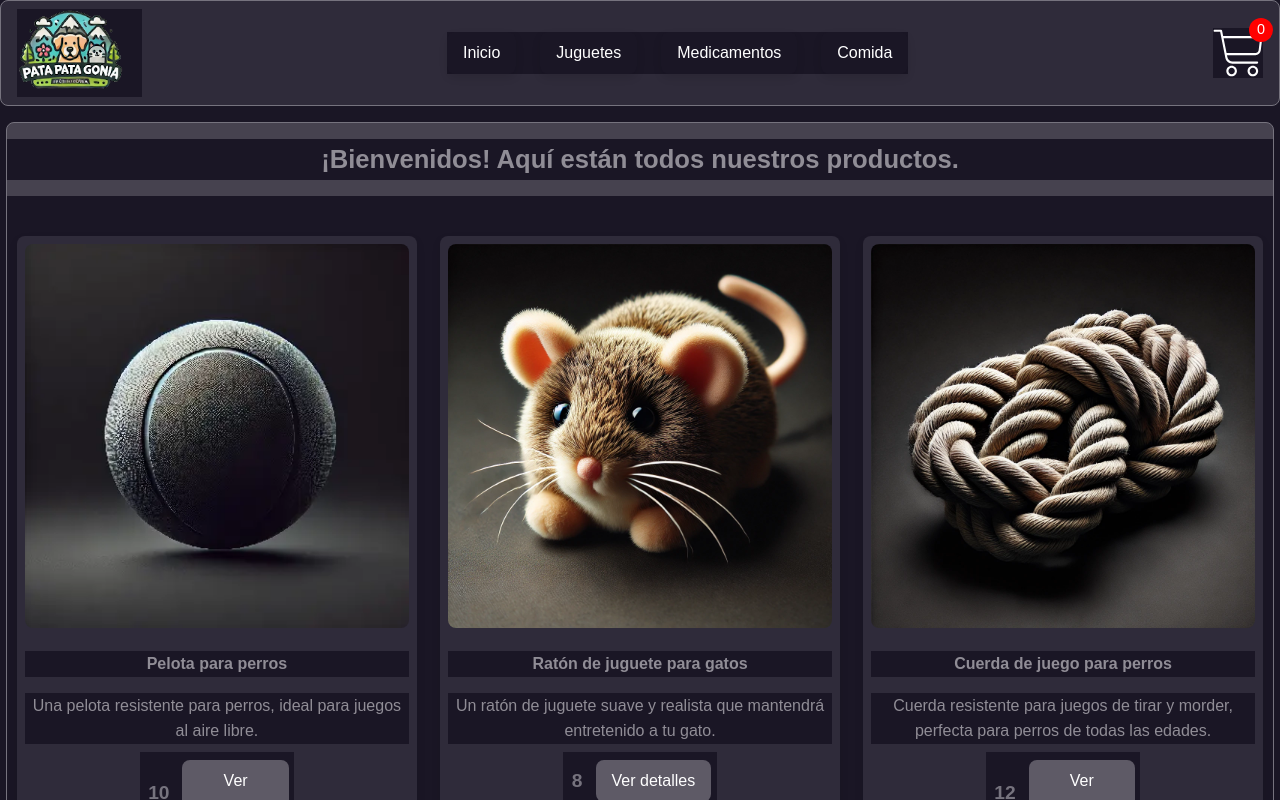
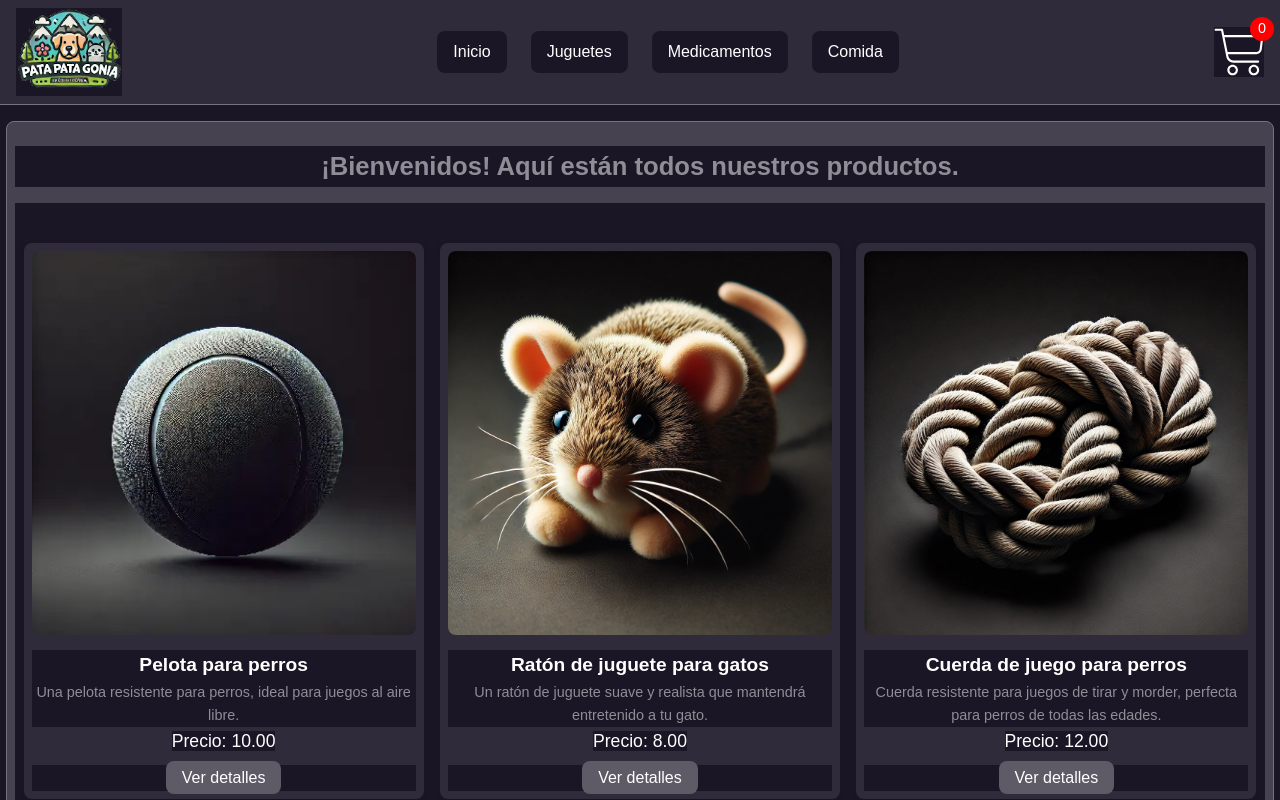
Before and after one commit to ElazarPimentel/react-pet-store, a React (Vite) app: page / in a window 1280 px wide. Shown: the top 800 px of the page. Built offline with nearby package versions, Linux system fonts and the light colour scheme.

Commit message:
Estética: Cambios de estilo

```diff
--- a/src/components/Item/Item.jsx
+++ b/src/components/Item/Item.jsx
@@ -8,8 +8,8 @@ export function Item({ id, name, description, price, imageUrl }) {
                <img src={imageUrl} alt={name} />
                <h2>{name}</h2>
                <p>{description}</p>
+               <span className="item-price-display">Precio: {price}</span>
                <div className="item-footer">
-                    <span className="item-price-display">{Math.round(price)}</span>
                     <Link to={`/item/${id}`} className="btn-primary">Ver detalles</Link>
                </div>
           </div>
--- a/src/components/ItemCount/ItemCount.jsx
+++ b/src/components/ItemCount/ItemCount.jsx
@@ -6,7 +6,7 @@ export function ItemCount({ stock, initial, onAdd }) {
      const [count, setCount] = useState(initial);
 
      const increaseCount = () => {
-          if (count < Math.floor(stock)) setCount(count + 1); // Ensure whole numbers
+          if (count < Math.floor(stock)) setCount(count + 1);
      };
 
      const decreaseCount = () => {
--- a/src/components/ItemDetail/ItemDetail.jsx
+++ b/src/components/ItemDetail/ItemDetail.jsx
@@ -13,7 +13,7 @@ export function ItemDetail({ id, name, description, price, imageUrl, stock }) {
                     <img src={imageUrl} alt={name} className="item-image" />
                     <h2>{name}</h2>
                     <p>{description}</p>
-                    <span className="item-price">Precio: {Math.round(price)}</span>
+                    <span className="item-price-display">Precio: {price}</span>
                     <p className="item-stock">Stock disponible: {Math.floor(stock)}</p>
                     <ItemCount stock={Math.floor(stock)} initial={1} onAdd={handleAdd} />
                </div>
--- a/src/components/NotFound/NotFound.jsx
+++ b/src/components/NotFound/NotFound.jsx
@@ -5,9 +5,8 @@ import { Link } from 'react-router-dom';
 export function NotFound() {
     return (
         <div className="ui-container not-found-container">
-            <h1>Ups!</h1>
-            <p>Esa página no existe, por favor hacé click en el botón para volver a la página principal.</p>
-            <Link to="/" className="btn-primary">Volver a la página principal</Link>
+            <h1>¡Ups!</h1>
+            <p>Esa página no existe, por favor hacé click <Link to="/">acá</Link> para volver a la página principal.</p>
         </div>
     );
 }
--- a/src/index.css
+++ b/src/index.css
@@ -1,10 +1,11 @@
 /* filename: src/index.scss */
 
+/* Root Variables for Consistent Design */
 :root {
     --primary-bg-color: #1a1625;
     --secondary-bg-color: #2f2b3a;
     --dark-secondary-color: #46424f;
-    --light-primary-color: #5e5a66;
+    --accent-color: #5e5a66;
     --lighter-color: #76737e;
     --primary-text-color: #908d96;
     --text-color: var(--primary-text-color);
@@ -18,8 +19,7 @@
     --padding-standard: 0.5rem;
     --margin-standard: 1rem 0;
     --margin-large: 2rem auto;
-    --box-shadow-color: rgba(0, 0, 0, 0.1);
-    --shadow-standard: 0 4px 8px var(--box-shadow-color);
+    --box-shadow: 0 4px 8px rgba(0, 0, 0, 0.1);
     --btn-padding: 0.5rem 1rem;
     --btn-transition: background-color 0.3s ease;
     --media-breakpoint: 768px;
@@ -33,6 +33,7 @@
     --count-display-font-size: 1rem;
 }
 
+/* General Reset and Global Styles */
 * {
     color: var(--text-color);
     background-color: var(--primary-bg-color);
@@ -47,56 +48,58 @@ body {
     line-height: var(--line-height);
 }
 
+/* UI Container */
 .ui-container {
     width: var(--container-width);
     margin: var(--container-margin);
     border-radius: var(--border-radius);
     background-color: var(--dark-secondary-color);
     border: 0.1rem solid var(--lighter-color);
+    padding: var(--padding-standard);
 
     @media (min-width: var(--media-breakpoint)) {
         width: var(--container-max-width);
     }
 }
 
+/* Navbar Styles */
 .nav-container {
     display: flex;
     justify-content: space-between;
     align-items: center;
     padding: 0.5rem 1rem;
-    border-radius: var(--border-radius);
-    border: 0.1rem solid var(--lighter-color);
     background-color: var(--secondary-bg-color);
+    border-bottom: 1px solid var(--lighter-color);
+}
 
 .navbar-logo {
     height: 5rem;
-        margin-right: 1.2rem;
 }
 
 .nav-links {
     display: flex;
     gap: var(--nav-button-spacing);
+    background-color: var(--secondary-bg-color);
+}
 
 .nav-link {
     color: var(--lightest-color);
     text-decoration: none;
     padding: var(--btn-padding);
     border-radius: var(--border-radius);
-            box-shadow: var(--shadow-standard);
-            transition: color var(--btn-transition), box-shadow var(--btn-transition);
-
-            &:hover {
-                color: var(--lighter-color);
-                box-shadow: 0 4px 12px var(--box-shadow-color);
-            }
-        }
-    }
+    transition: background-color var(--btn-transition);
 }
 
+.nav-link:hover {
+    background-color: var(--accent-color);
+}
+
+/* Cart Widget */
 .cart-widget-container {
     display: flex;
     align-items: center;
     position: relative;
+}
 
 .cart-item-counter {
     position: absolute;
@@ -112,13 +115,13 @@ body {
     justify-content: center;
     font-size: 0.9rem;
 }
-}
 
+/* Item and Item Detail Styles */
 .item-list {
     display: flex;
     flex-wrap: wrap;
     justify-content: space-around;
-    gap: 20px;
+    gap: 1rem;
     padding: var(--padding-standard);
 }
 
@@ -128,55 +131,74 @@ body {
     color: var(--primary-text-color);
     padding: var(--padding-standard);
     border-radius: var(--border-radius);
-    box-shadow: var(--shadow-standard);
+    box-shadow: var(--box-shadow);
     width: 80%;
     max-width: 400px;
     text-align: center;
     margin: var(--margin-large);
+}
 
-    img {
+.item img,
+.item-detail img {
     width: var(--img-width);
     height: var(--img-height-auto);
     border-radius: var(--border-radius);
 }
 
-    .item-footer {
-        width: 40%;
-        display: flex;
-        justify-content: center;
-        align-items: center;
-        padding: 0.2rem 0;
-        margin: 0 auto;
+h2 {
+    font-size: 1.2rem;
+    color: var(--lightest-color);
     margin-top: 0.5rem;
+}
+
+p {
+    font-size: 0.9rem;
+    color: var(--text-color);
+}
 
 .item-price-display {
-            font-size: 1.2rem;
-            color: var(--lighter-color);
-            font-weight: bold;
-            padding: 0.5rem;
-        }
-    }
+    font-size: 1.1rem;
+    color: var(--lightest-color);
+    margin: 0.5rem 0;
 }
 
+.item-footer {
+    margin-top: 10px;
+}
+
+/* Button Styles */
 .btn-primary,
-button,
 .add-to-cart-button,
 .count-button {
-    background-color: var(--light-primary-color);
+    background-color: var(--accent-color);
     color: var(--lightest-color);
-    border: none;
     padding: var(--btn-padding);
     border-radius: var(--border-radius);
     cursor: pointer;
-    transition: var(--btn-transition);
+    transition: background-color var(--btn-transition);
     text-align: center;
     text-decoration: none;
     margin: var(--button-margin);
+}
 
-    &:hover {
+.btn-primary:hover,
+.add-to-cart-button:hover,
+.count-button:hover {
     background-color: var(--lighter-color);
-        box-shadow: 0 4px 12px var(--box-shadow-color);
+    box-shadow: 0 4px 12px rgba(0, 0, 0, 0.2);
 }
+
+.count-display {
+    font-size: var(--count-display-font-size);
+    color: var(--primary-text-color);
+}
+
+/* Not Found Page Styles */
+.not-found-container {
+    text-align: center;
+    margin-top: 2rem;
+    padding: 2rem;
+    color: var(--lightest-color);
 }
 
 h1 {
@@ -184,34 +206,3 @@ h1 {
     text-align: center;
     margin: var(--margin-standard);
 }
-
-h2 {
-    margin: var(--margin-standard);
-}
-
-.not-found-container {
-    text-align: center;
-    margin-top: 2rem;
-    padding: 2rem;
-
-    h1 {
-        color: var(--primary-text-color);
-        font-size: 2rem;
-    }
-
-    p {
-        margin: var(--margin-standard);
-        color: var(--lighter-color);
-    }
-}
-
-.item-count-container {
-    display: flex;
-    align-items: center;
-    gap: var(--button-margin);
-
-    .count-display {
-        font-size: var(--count-display-font-size);
-        color: var(--primary-text-color);
-    }
-}
```
Lines whose indentation alone changed are shown as unchanged.
